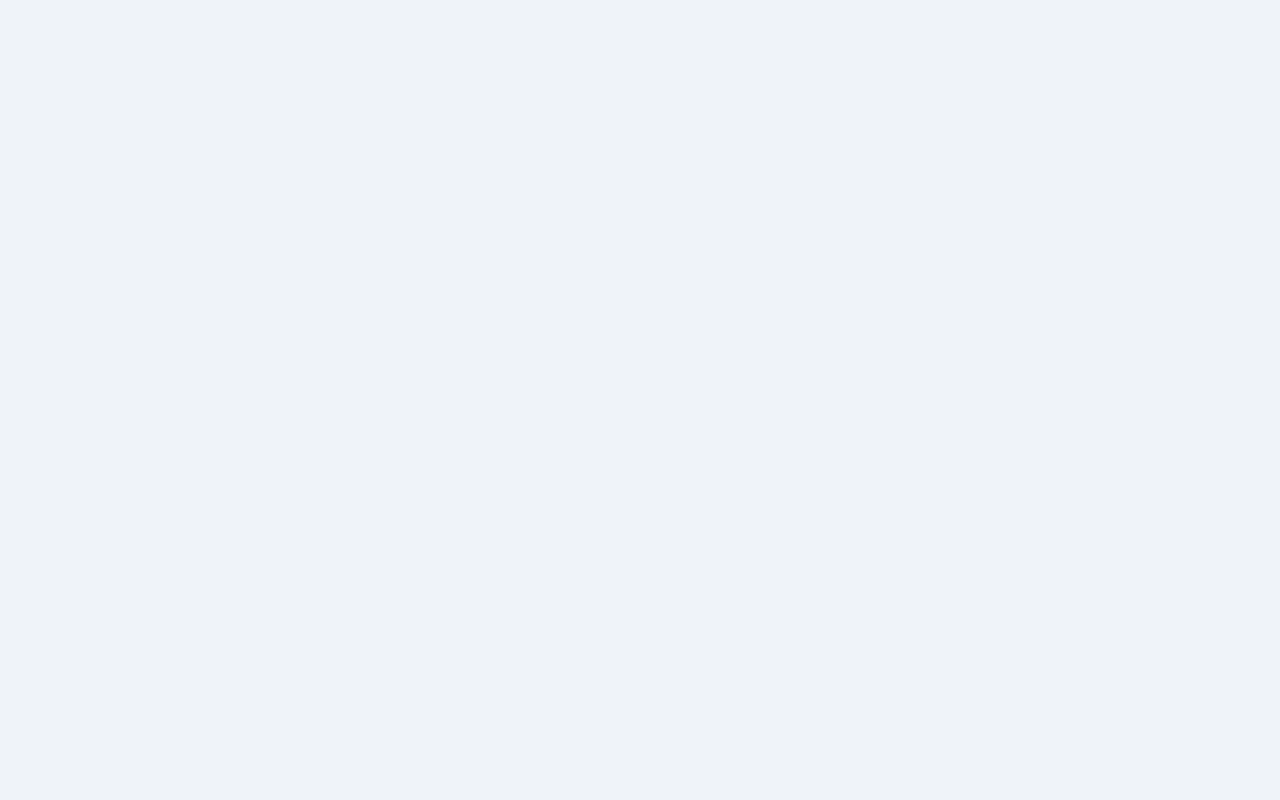
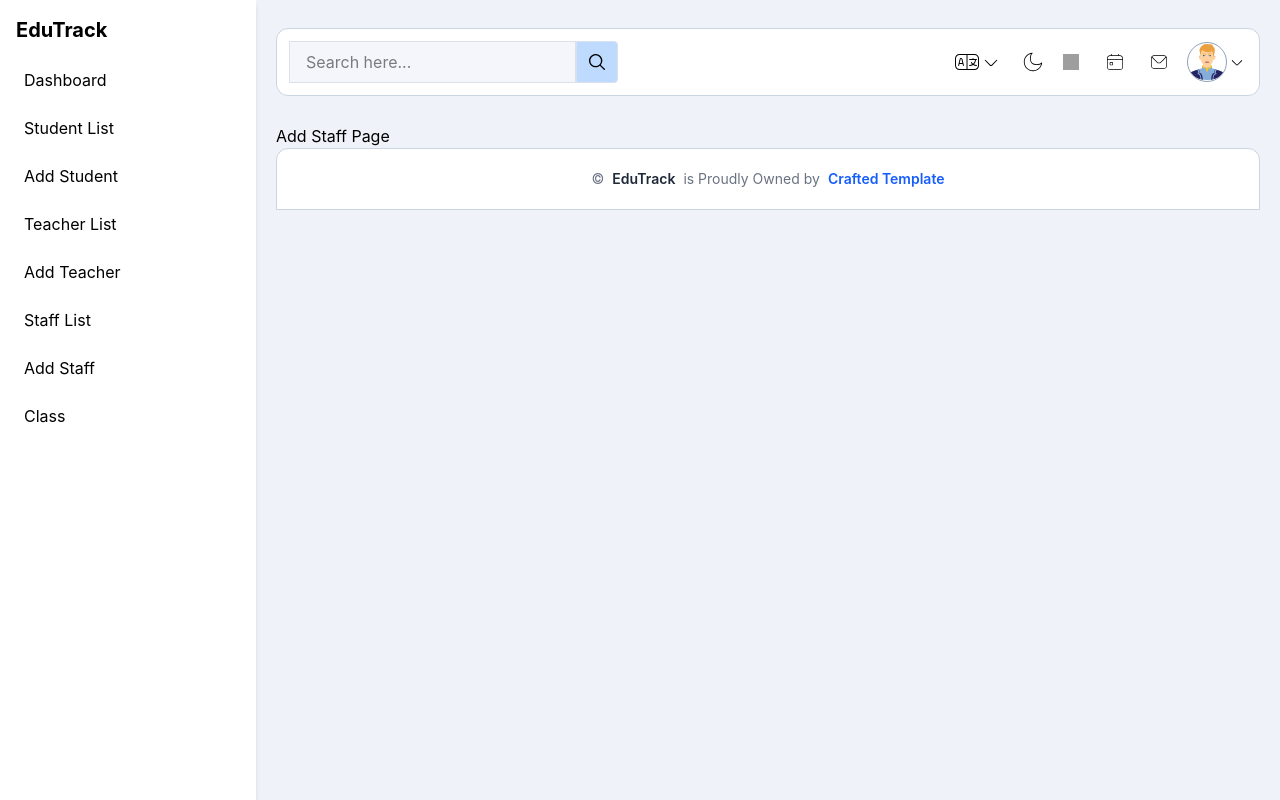
Before and after one commit to FirstAyo/EduTrack-Admin, a React (Vite) app: page /addstaff in a window 1280 px wide. Before the commit this address had no page. Built offline with nearby package versions, Linux system fonts and the light colour scheme; grey boxes are pictures that could not be loaded.

Commit message:
modified the sidebar menu to use map array and added new pages and route

```diff
--- a/src/App.jsx
+++ b/src/App.jsx
@@ -5,6 +5,7 @@ import MainLayout from "./components/layouts/MainLayout";
 import Home from "./pages/Home";
 import AddStudent from "./pages/AddStudent";
 import AddTeacher from "./pages/AddTeacher";
+import AddStaff from "./pages/AddStaff";
 import StudentList from "./pages/StudentList";
 import TeacherList from "./pages/TeacherList";
 import StaffList from "./pages/StaffList";
@@ -18,6 +19,7 @@ function App() {
             <Route path="/" element={<Home />} />
             <Route path="/addstudent" element={<AddStudent />} />
             <Route path="/addteacher" element={<AddTeacher />} />
+            <Route path="/addstaff" element={<AddStaff />} />
             <Route path="/studentlist" element={<StudentList />} />
             <Route path="/teacherlist" element={<TeacherList />} />
             <Route path="/stafflist" element={<StaffList />} />
--- a/src/components/layouts/SidebarMenu.jsx
+++ b/src/components/layouts/SidebarMenu.jsx
@@ -2,39 +2,32 @@
 
 import React from "react";
 import { NavLink } from "react-router-dom";
+
+const navMenus = [
+  { name: "Dashboard", url: "/" },
+  { name: "Student List", url: "/studentlist" },
+  { name: "Add Student", url: "/addstudent" },
+  { name: "Teacher List", url: "/teacherlist" },
+  { name: "Add Teacher", url: "/addteacher" },
+  { name: "Staff List", url: "/stafflist" },
+  { name: "Add Staff", url: "/addstaff" },
+  { name: "Class", url: "#" },
+];
 
 export default function SidebarMenu() {
   return (
     <div className="w-64 h-full bg-white shadow-md p-4">
       <h2 className="text-xl font-bold mb-4">EduTrack</h2>
       <ul className="space-y-2 flex flex-col">
-        <NavLink
-          to="/"
-          className="p-2 hover:bg-gray-100 rounded cursor-pointer"
-        >
-          Dashboard
-        </NavLink>
-        <NavLink
-          to="/studentlist"
-          className="p-2 hover:bg-gray-100 rounded cursor-pointer"
-        >
-          Student List
-        </NavLink>
-        <NavLink
-          to="/teacherlist"
-          className="p-2 hover:bg-gray-100 rounded cursor-pointer"
-        >
-          Teacher List
-        </NavLink>
-        <NavLink
-          to="/stafflist"
-          className="p-2 hover:bg-gray-100 rounded cursor-pointer"
-        >
-          Staff List
-        </NavLink>
-        <NavLink className="p-2 hover:bg-gray-100 rounded cursor-pointer">
-          Classes
-        </NavLink>
+        {navMenus.map((menu, idx) => (
+          <NavLink
+            key={idx}
+            to={menu.url}
+            className="p-2 hover:bg-gray-100 rounded cursor-pointer"
+          >
+            {menu.name}
+          </NavLink>
+        ))}
       </ul>
     </div>
   );
--- /dev/null
+++ b/src/pages/AddStaff.jsx
@@ -0,0 +1,9 @@
+import React from "react";
+
+export default function AddStaff() {
+  return (
+    <div>
+      <h1>Add Staff Page</h1>
+    </div>
+  );
+}
--- a/src/pages/AddTeacher.jsx
+++ b/src/pages/AddTeacher.jsx
@@ -1,11 +1,30 @@
 // src/pages/AddTeacher.jsx
 
 import React from "react";
+import houseIcon from "../assets/icons/house.svg";
+import dotIcon from "../assets/icons/dot.svg";
+
+const navMenus = [
+  { name: "Dashboard", image: houseIcon },
+  { name: "School", image: dotIcon },
+  { name: "Teacher List", image: dotIcon },
+];
 
 export default function AddTeacher() {
   return (
     <div>
-      <h2>Add Teacher Page</h2>
+      <div className="flex justify-between">
+        <h1>Teacher List</h1>
+
+        <div className="flex items-center text-sm text-slate-600">
+          {navMenus.map((navMenu, idx) => (
+            <div key={idx} className="flex items-center gap-1">
+              <img src={navMenu.image} alt="social icon" className="h-5 w-5" />
+              <p>{navMenu.name}</p>
+            </div>
+          ))}
+        </div>
+      </div>
     </div>
   );
 }
```
